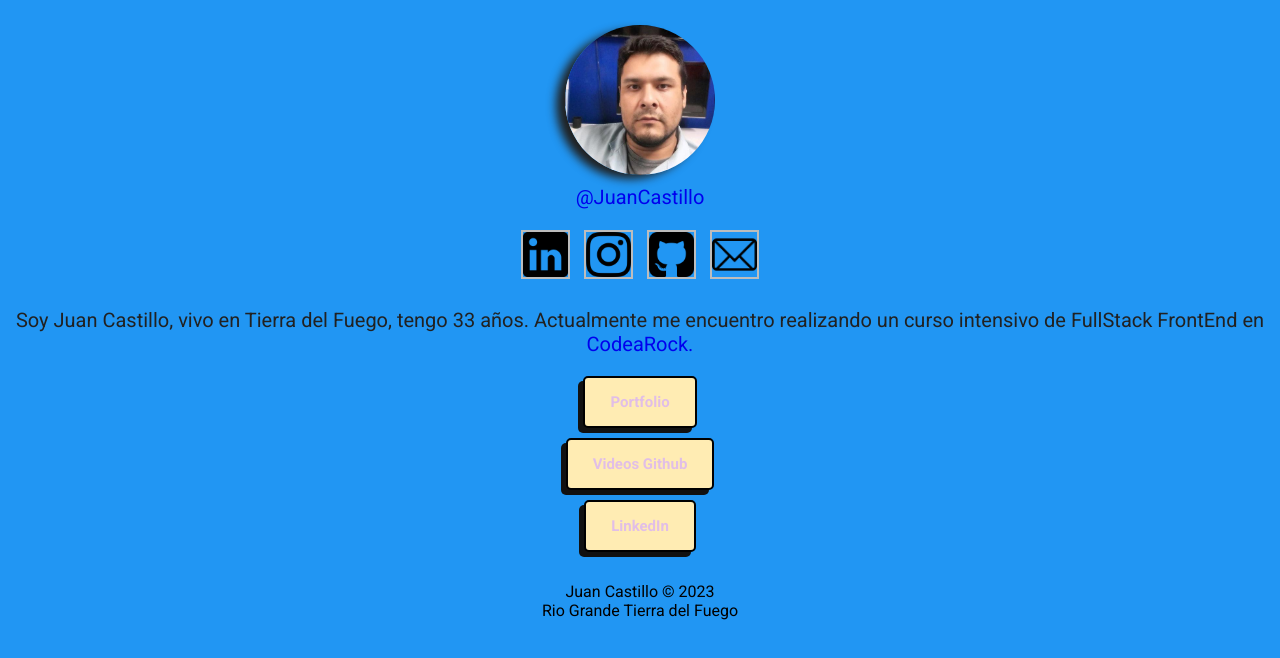
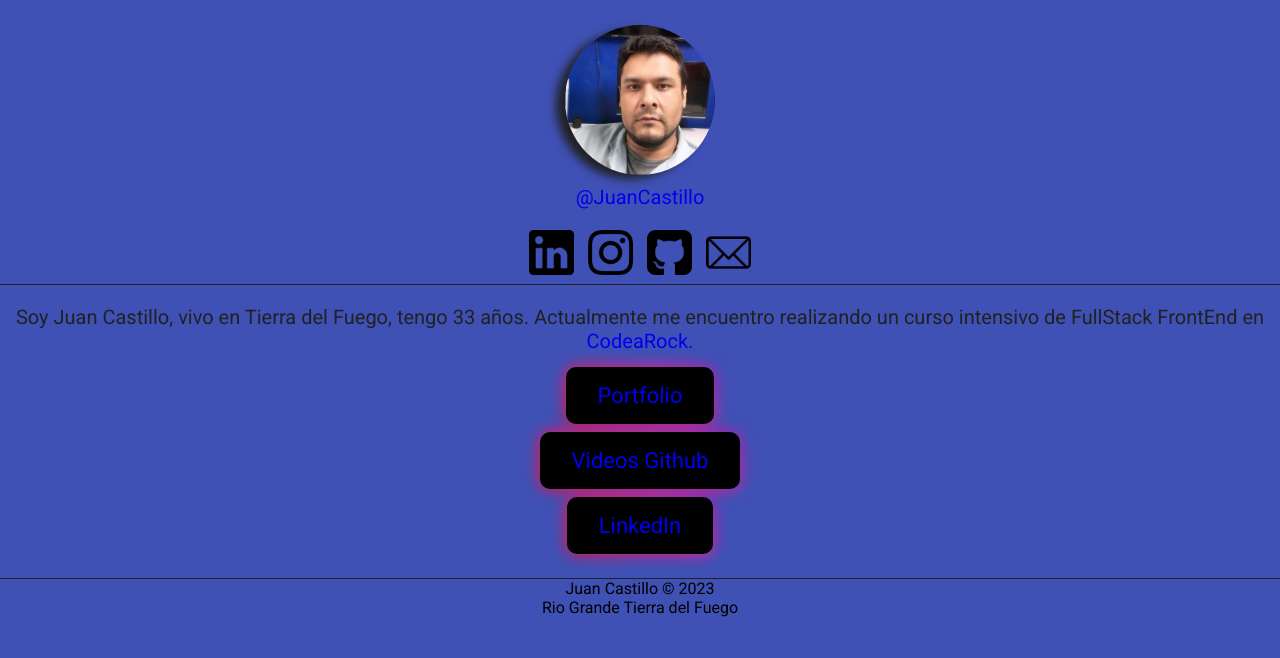
Before and after one commit to juanalejandrocastillo/juanalejandrocastillo.github.io, a plain HTML site: page index.html in a window 1280 px wide. Drawn offline with Linux system fonts and the light colour scheme.

Commit message:
Se modifica css - botones

```diff
--- a/css/styles.css
+++ b/css/styles.css
@@ -1,5 +1,5 @@
 body{
-    background: #2196F3;
+    background: #3F51B5;
     margin: 0;
     font-family: 'Roboto', sans-serif;
 }
@@ -17,12 +17,16 @@ header{
     flex-direction: column;
     text-align: center;
     color: #212121;
+    text-decoration: none;
+
+
 }
 
 header a{
 align-items: center;
 font-size: 20px;
 padding-top: 5px;
+text-decoration: none;
 }
 
 
@@ -39,17 +43,36 @@ nav{
 
 nav ul{
     padding: 0;
+    border-bottom: solid 1px #212121;
 }
 
 nav ul li {
     display: inline-block;
     padding: 5px;
 
+
 }
 
-.iconos {
+.iconos  {
     width: 45px;
-    border: solid 2px #BDBDBD;
+}
+
+.iconos::before{
+    content: "";
+    position: absolute;
+    top: 0;
+    left: 0;
+    z-index: -1;
+    width: 100%;
+    height: 100%;
+    background: linear-gradient(
+        45deg,
+        red, blue, deeppink, blue, red, deeppink, blue
+    ) ;
+    background-size:800% ;
+    border-radius: 10px;
+    filter:blur(8px);
+    animation: glowing 20s linear infinite;
 }
 
 .texto {
@@ -70,28 +93,54 @@ nav ul li {
 }
 
 .botones li{
-    margin: 10px 0;
+    margin: 20px;
+    padding: 10px;
+    color: #BDBDBD;
 }
-.botones a:link, .botones:visited {
-    display: inline-block;
-    font-size: 15px;
-    font-weight: 700;
-    padding: 15px 25px;
-    color: #E1BEE7;
-    border-radius: 5px;
-    border: solid 2px black;
-    background-color: #FFECB3;
-    box-shadow: -5px 5px 0px 0px #111;
+.boton {
+    background: black;
+    cursor: pointer;
+    border: none;
+    padding: 16px 32px;
+    font-size: 22px;
+    position: relative;
+    border-radius: 10px;
+
 }
 
-.botones a:hover, .botones a:active {
-    background-color: #03A9F4;
-    box-shadow: -5px 5px 0px rgba(0, 0, 0, 1);
+.boton::before{
+    content: "";
+    position: absolute;
+    top: 0;
+    left: 0;
+    z-index: -1;
+    width: 100%;
+    height: 100%;
+    background: linear-gradient(
+        45deg,
+        red, blue, deeppink, blue, red, deeppink, blue
+    ) ;
+    background-size:800% ;
+    border-radius: 10px;
+    filter:blur(8px);
+    animation: glowing 20s linear infinite;
 }
 
+@keyframes glowing{
+    0%{
+        background-position: 0 0;
+    }
+    50%{
+        background-position: 400% 0;
+    }
+    100%{
+        background-position: 0 0;
+    }
+}
 
 footer{
     text-align: center;
     margin-top: 30px;
     margin-bottom: 10px;
+    border-top: solid 1px #212121;
 }
--- a/index.html
+++ b/index.html
@@ -54,9 +54,9 @@
     <section>
         <div class="botones">
             <ul>
-                <li><a href="https://juanalejandrocastillo.github.io/Proyecto1/" class="">Portfolio</a></li>
-                <li><a href="https://www.youtube.com/watch?v=gEC4KsXcQAc" class="">Videos Github</a></li>
-                <li><a href="https://www.linkedin.com/in/juan-alejandro-castillo/" class="">LinkedIn</a></li>
+                <li><a href="https://juanalejandrocastillo.github.io/Proyecto1/" class="boton">Portfolio</a></li>
+                <li><a href="https://www.youtube.com/watch?v=gEC4KsXcQAc" class="boton">Videos Github</a></li>
+                <li><a href="https://www.linkedin.com/in/juan-alejandro-castillo/" class="boton">LinkedIn</a></li>
             </ul>
         </div>
     </section>
```
